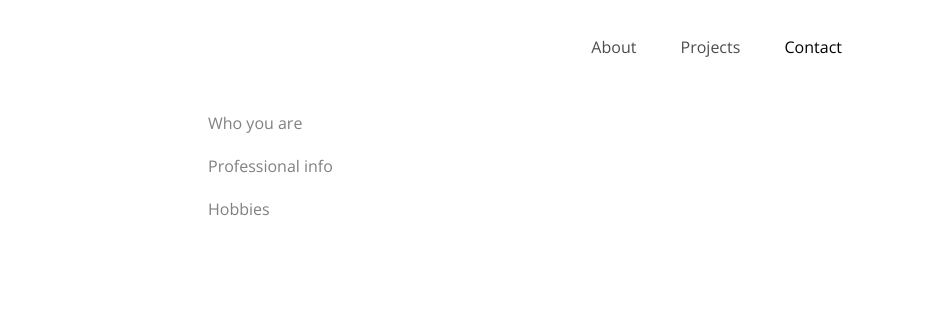
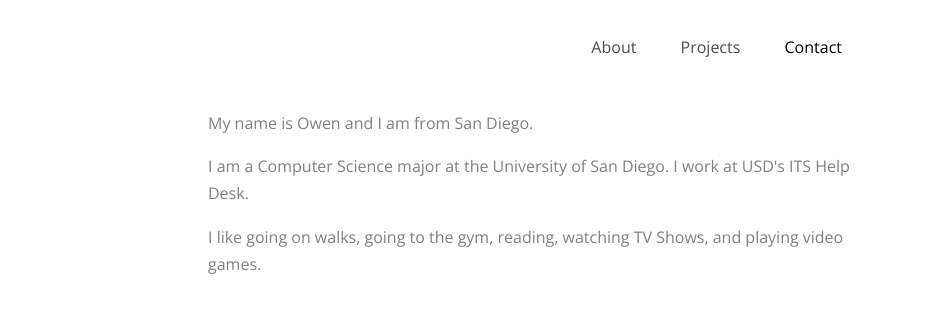
Before and after one commit to ojgray009/ojgray009.github.io, a plain HTML site: page index.html in a window 1280 px wide. Shown: the top 328 px of the page, 333-1280 px from the left. Drawn offline with nearby package versions, Linux system fonts and the light colour scheme; a script that the page names is missing; files whose address does not match are found by name.

Commit message:
added information to the "about" section of the website

```diff
--- a/index.html
+++ b/index.html
@@ -92,13 +92,13 @@
           <div class="col-lg-5 ml-auto" data-aos="fade-up" data-aos-delay="100">
             <div class="mb-4">
               <p>
-               Who you are
+               My name is Owen and I am from San Diego.
               </p>
               <p>
-                Professional info
+                I am a Computer Science major at the University of San Diego. I work at USD's ITS Help Desk.
                </p>
                <p>
-                Hobbies
+                I like going on walks, going to the gym, reading, watching TV Shows, and playing video games.
                </p>
 
 
```
